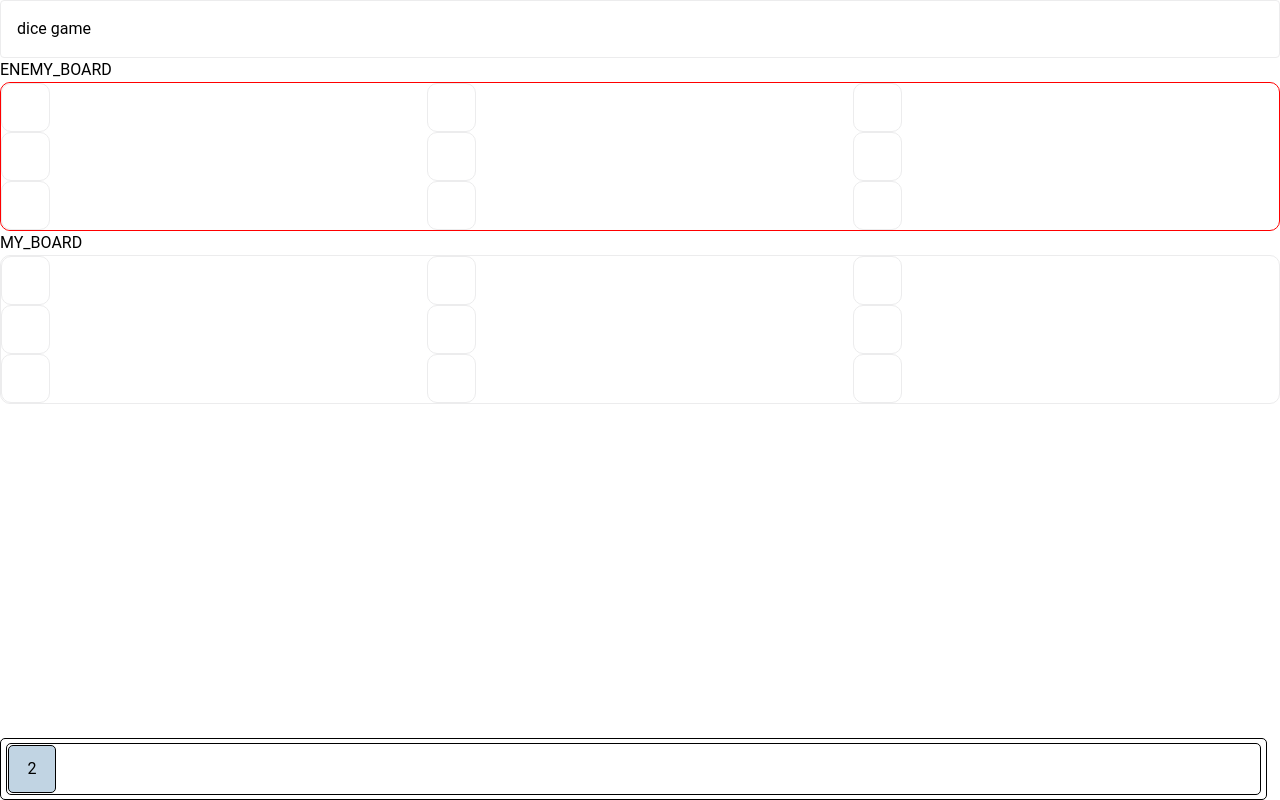
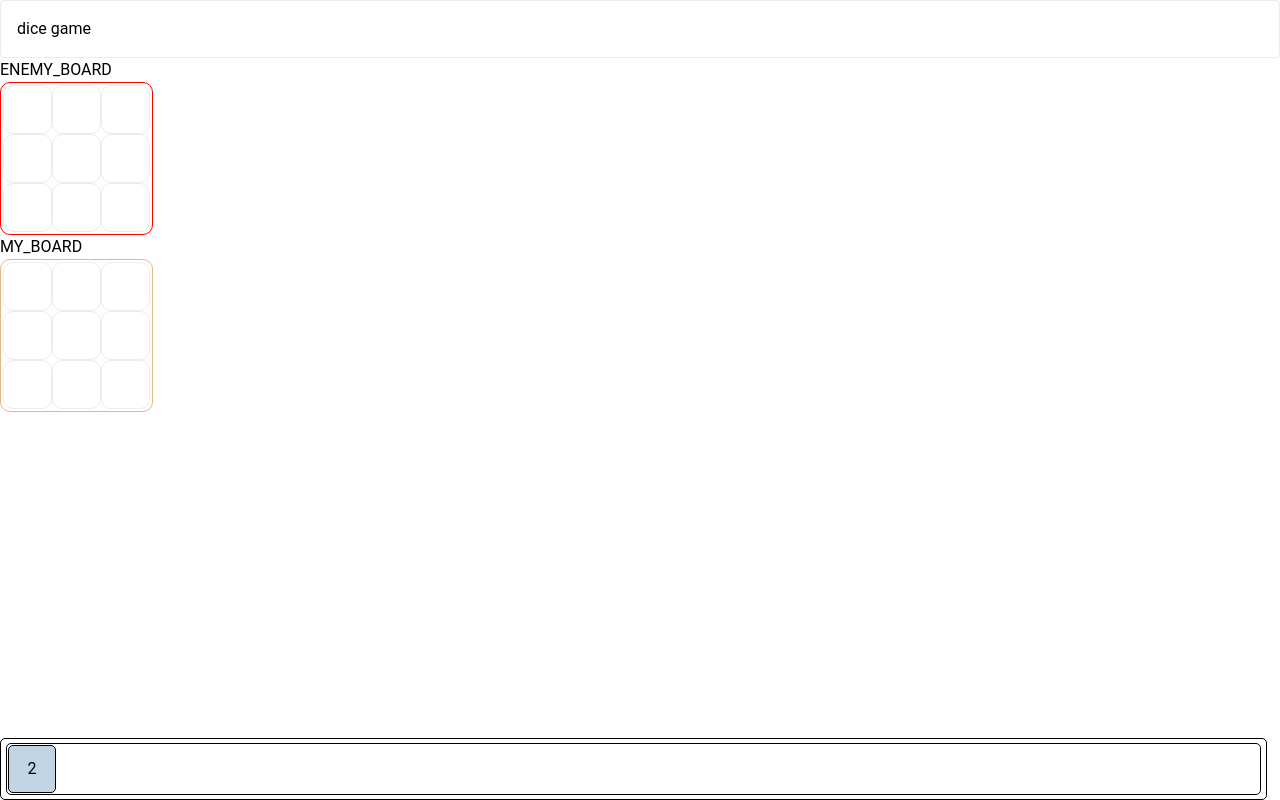
Before and after one commit to ATIPPAz/dice-dual, a Vue app: page / in a window 1280 px wide. Built offline with nearby package versions, Linux system fonts and the light colour scheme.

Commit message:
Update index.vue

```diff
--- a/src/components/boardgame/index.vue
+++ b/src/components/boardgame/index.vue
@@ -17,8 +17,14 @@ const cellColumnNumber = 3
 .board-game {
   border-radius: 10px;
   border: 1px solid #ececed;
-  display: grid;
-  grid-template-columns: repeat(3, 1fr);
+  /* display: grid; */
+  /* grid-template-columns: repeat(3, 1fr); */
+  display: flex;
+  justify-content: center;
+  align-items: center;
+  padding: 2px;
+  width: fit-content;
+  border: 1px solid burlywood;
 }
 .enemy {
   border: 1px solid red;
```
